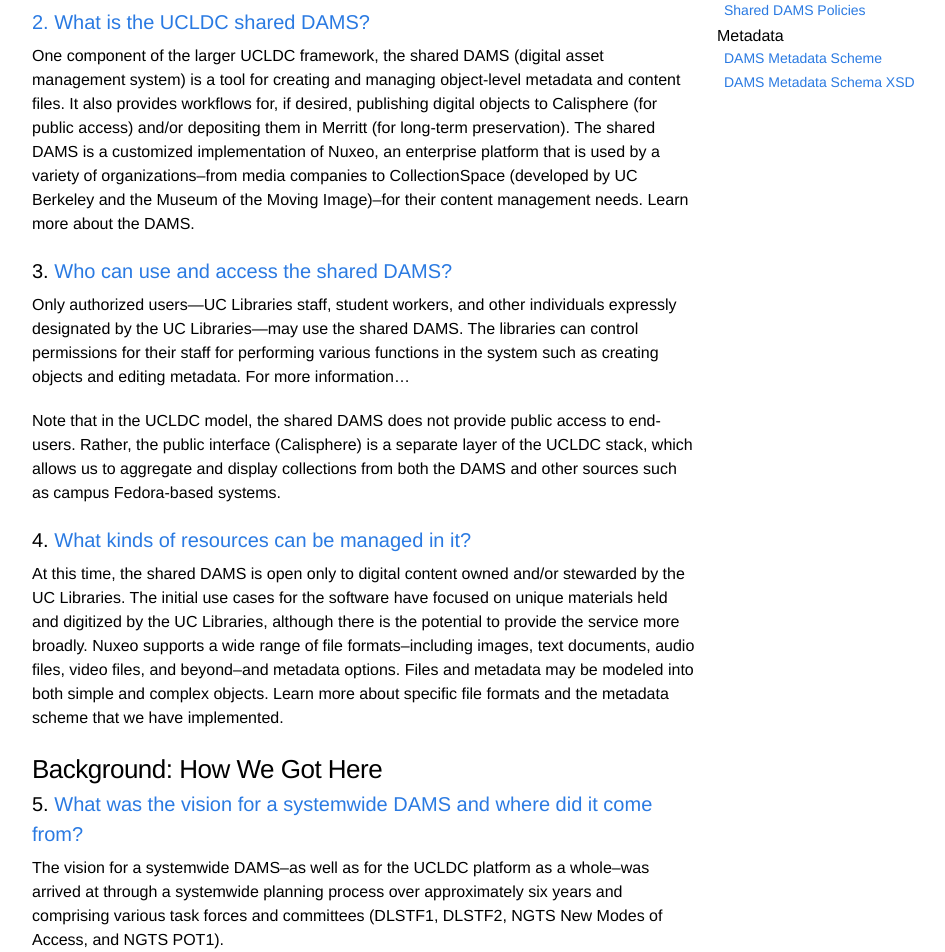
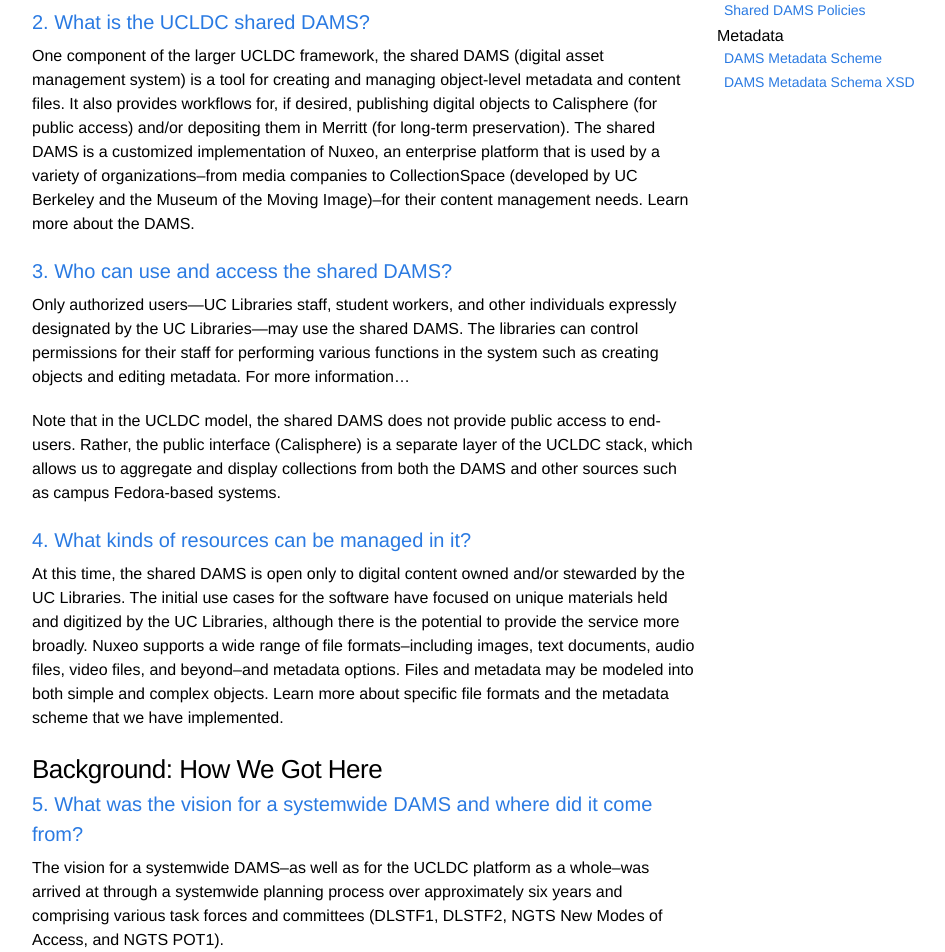
Before and after one commit to ucldc/ucldc-docs, a Jekyll site: the page built from docs/dams/faq.md, in a window 1280 px wide and 1400 px high, scrolled down 616 px. Shown: the top 952 px of the window, without its empty margins (158-1103 px from the left). Built offline with Jekyll 4.4.1, drawn with Linux system fonts in a browser that asks for light colours; nearby versions of some CDN libraries.

Commit message:
Update faq.md

```diff
--- a/docs/dams/faq.md
+++ b/docs/dams/faq.md
@@ -22,19 +22,19 @@
 
 One component of the larger UCLDC framework, the shared DAMS (digital asset management system) is a tool for creating and managing object-level metadata and content files. It also provides workflows for, if desired, publishing digital objects to Calisphere (for public access) and/or depositing them in Merritt (for long-term preservation). The shared DAMS is a customized implementation of Nuxeo, an enterprise platform that is used by a variety of organizations–from media companies to CollectionSpace (developed by UC Berkeley and the Museum of the Moving Image)–for their content management needs. Learn more about the DAMS.
 
-## 3. <a name="faq3">Who can use and access the shared DAMS?</a>
+## <a name="faq3">3. Who can use and access the shared DAMS?</a>
 
 Only authorized users—UC Libraries staff, student workers, and other individuals expressly designated by the UC Libraries—may use the shared DAMS. The libraries can control permissions for their staff for performing various functions in the system such as creating objects and editing metadata. For more information...
 
 Note that in the UCLDC model, the shared DAMS does not provide public access to end-users. Rather, the public interface (Calisphere) is a separate layer of the UCLDC stack, which allows us to aggregate and display collections from both the DAMS and other sources such as campus Fedora-based systems.
 
-## 4. <a name="faq4">What kinds of resources can be managed in it?</a>
+## <a name="faq4">4. What kinds of resources can be managed in it?</a>
 
 At this time, the shared DAMS is open only to digital content owned and/or stewarded by the UC Libraries. The initial use cases for the software have focused on unique materials held and digitized by the UC Libraries, although there is the potential to provide the service more broadly. Nuxeo supports a wide range of file formats--including images, text documents, audio files, video files, and beyond--and metadata options. Files and metadata may be modeled into both simple and complex objects. Learn more about specific file formats and the metadata scheme that we have implemented.
 
 # Background: How We Got Here
 
-## 5. <a name="faq5">What was the vision for a systemwide DAMS and where did it come from?</a>
+## <a name="faq5">5. What was the vision for a systemwide DAMS and where did it come from?</a>
 
 The vision for a systemwide DAMS--as well as for the UCLDC platform as a whole--was arrived at through a systemwide planning process over approximately six years and comprising various task forces and committees (DLSTF1, DLSTF2, NGTS New Modes of Access, and NGTS POT1).
 
```
